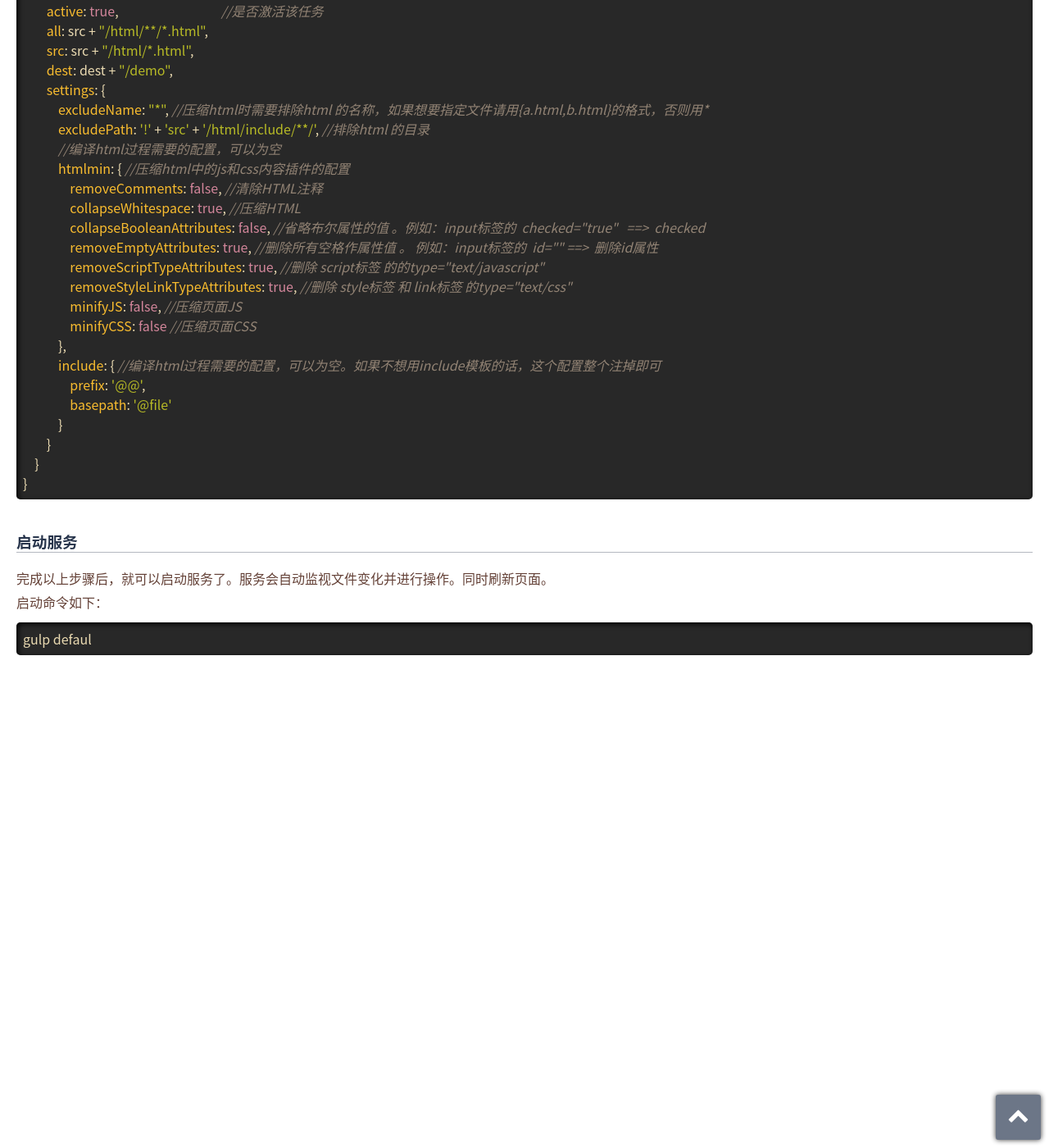
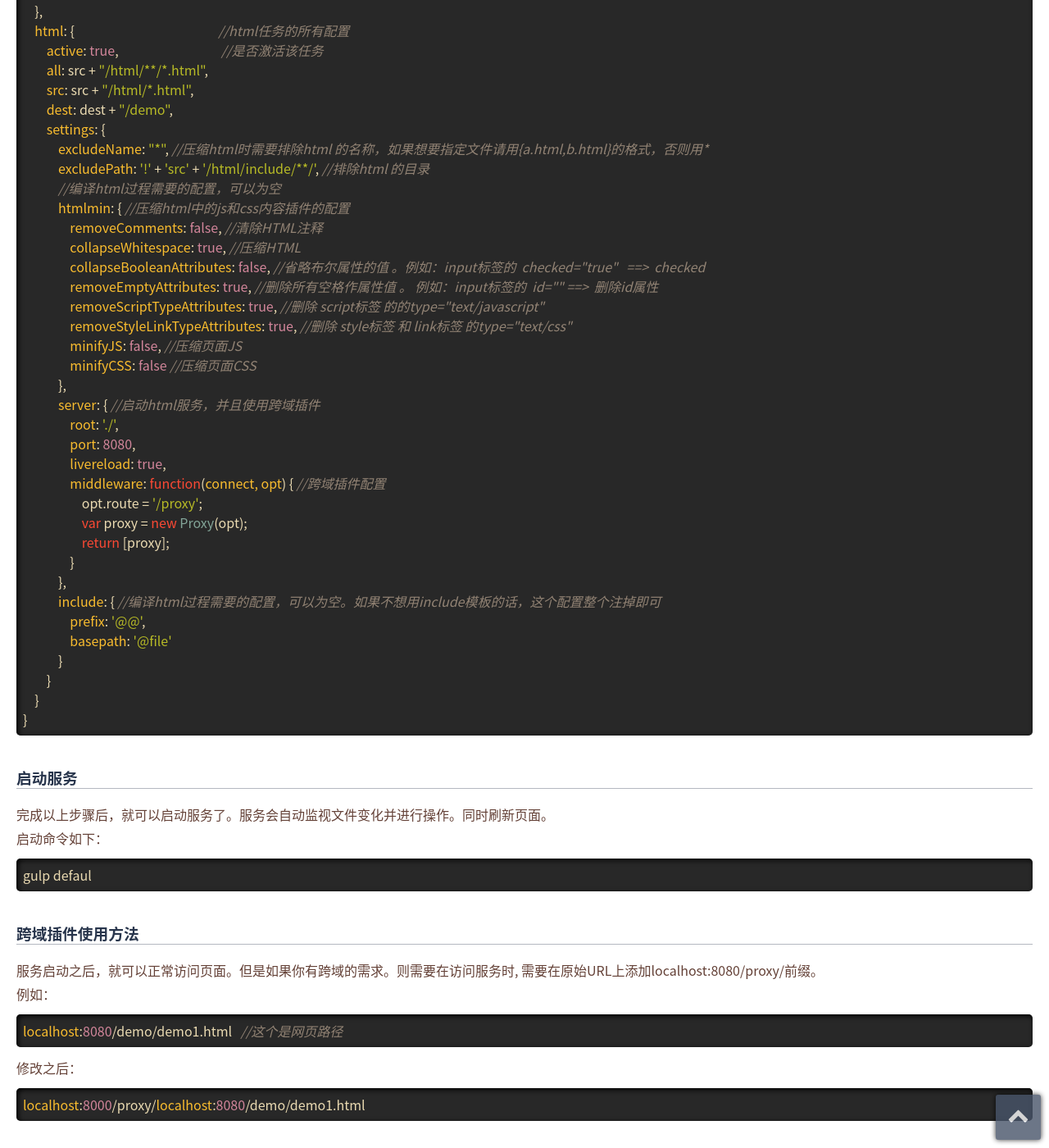
Before and after one commit to overrei/blog, a Jekyll site: the page built from _posts/2016-09-23-gulp-1.html, in a window 1280 px wide and 1400 px high, scrolled down 7592 px. Shown: the whole window at 82% size. Built offline with Jekyll 4.4.1, drawn with Linux system fonts in a browser that asks for light colours; nearby versions of some CDN libraries; some of the changed text lies outside the part shown.

Commit message:
添加一个跨域插件的使用方法

```diff
--- a/_posts/2016-09-23-gulp-1.html
+++ b/_posts/2016-09-23-gulp-1.html
@@ -34,6 +34,7 @@ npm install   --save-dev   gulp-htmlmin         //压缩html文件或压缩文
 npm install   --save-dev   gulp-file-include         //html文件include模板插件
 npm install   --save-dev   gulp-processhtml       //html中js和css引用路径合并插件
 npm install   --save-dev   gulp-connect         //使用connect启动一个Web服务器
+npm install   --save-dev   gulp-connect-proxy         //跨域访问插件
 </code></pre>
 <code class="self-code file">package.js</code>文件内容：
 <pre><code class="javaScript">{
@@ -53,6 +54,7 @@ npm install   --save-dev   gulp-connect         //使用connect启动一个Web
     "gulp-clean-css": "^2.0.12",
     "gulp-concat": "^2.6.0",
     "gulp-connect": "^5.0.0",
+    "gulp-connect-proxy": "^0.3.1",
     "gulp-css-spriter": "^0.3.3",
     "gulp-file-include": "^0.14.0",
     "gulp-htmlmin": "^2.0.0",
@@ -78,14 +80,12 @@ requireDir('./gulp/tasks', { recurse: true});</code></pre>
 <p>里面有些task已经没有用了，我们现在需要关注的是<code class="self-code file">css.js</code>、<code class="self-code file">default.js</code>、<code class="self-code file">html.js</code>、<code class="self-code file">js.js</code>、<code class="self-code file">watch.js</code>这几个task文件。除此之外的已经废弃。</p>
 <p><code class="self-code file">default.js</code>任务：</p>
 <pre><code class="javaScript">var gulp = require('gulp');
+var config = require('../config').html;
 //使用connect启动一个Web服务器
 var connect = require('gulp-connect');
 //定义livereload任务
 gulp.task('connect', function() {
-    connect.server({
-        root: './',
-        livereload: true
-    });
+    connect.server(config.settings.server);
 });
 
 gulp.task('default', ['watch', 'connect']);
@@ -209,7 +209,9 @@ gulp.task('html', function() {
 <h3>config.js配置编写</h3>
 <p>因为gulp的插件不同，配置也不同，所以我把所有的配置都抽出来，放到同一个js文件中，这样就不用改来改去了，只用改一个地方即可。</p>
 <p>同时，配置的详细描述，也在注释里面写好了。</p>
-<pre><code class="javaScript">var src = './src';                                         //开发目录根路径
+<pre><code class="javaScript">//跨域访问插件
+var Proxy = require('gulp-connect-proxy');
+var src = './src';                                         //开发目录根路径
 var dest = './build';                                //编译目录根路径
 var assets = "src";
 module.exports = {
@@ -292,6 +294,16 @@ module.exports = {
                 minifyJS: false, //压缩页面JS
                 minifyCSS: false //压缩页面CSS
             },
+            server: { //启动html服务，并且使用跨域插件
+                root: './',
+                port: 8080,
+                livereload: true,
+                middleware: function(connect, opt) { //跨域插件配置
+                    opt.route = '/proxy';
+                    var proxy = new Proxy(opt);
+                    return [proxy];
+                }
+            },
             include: { //编译html过程需要的配置，可以为空。如果不想用include模板的话，这个配置整个注掉即可
                 prefix: '@@',
                 basepath: '@file'
@@ -304,4 +316,10 @@ module.exports = {
 <p>完成以上步骤后，就可以启动服务了。服务会自动监视文件变化并进行操作。同时刷新页面。</p>
 <p>启动命令如下：</p>
 <pre><code class="javaScript">gulp defaul</code></pre>
+<h3>跨域插件使用方法</h3>
+<p>服务启动之后，就可以正常访问页面。但是如果你有跨域的需求。则需要在访问服务时, 需要在原始URL上添加localhost:8080/proxy/前缀。</p>
+<p>例如：</p>
+<pre><code class="javaScript">localhost:8080/demo/demo1.html   //这个是网页路径</code></pre>
+<p>修改之后：</p>
+<pre><code class="javaScript">localhost:8000/proxy/localhost:8080/demo/demo1.html  </code></pre>
 </div>
```
Also changed, not shown: 1 other file.
